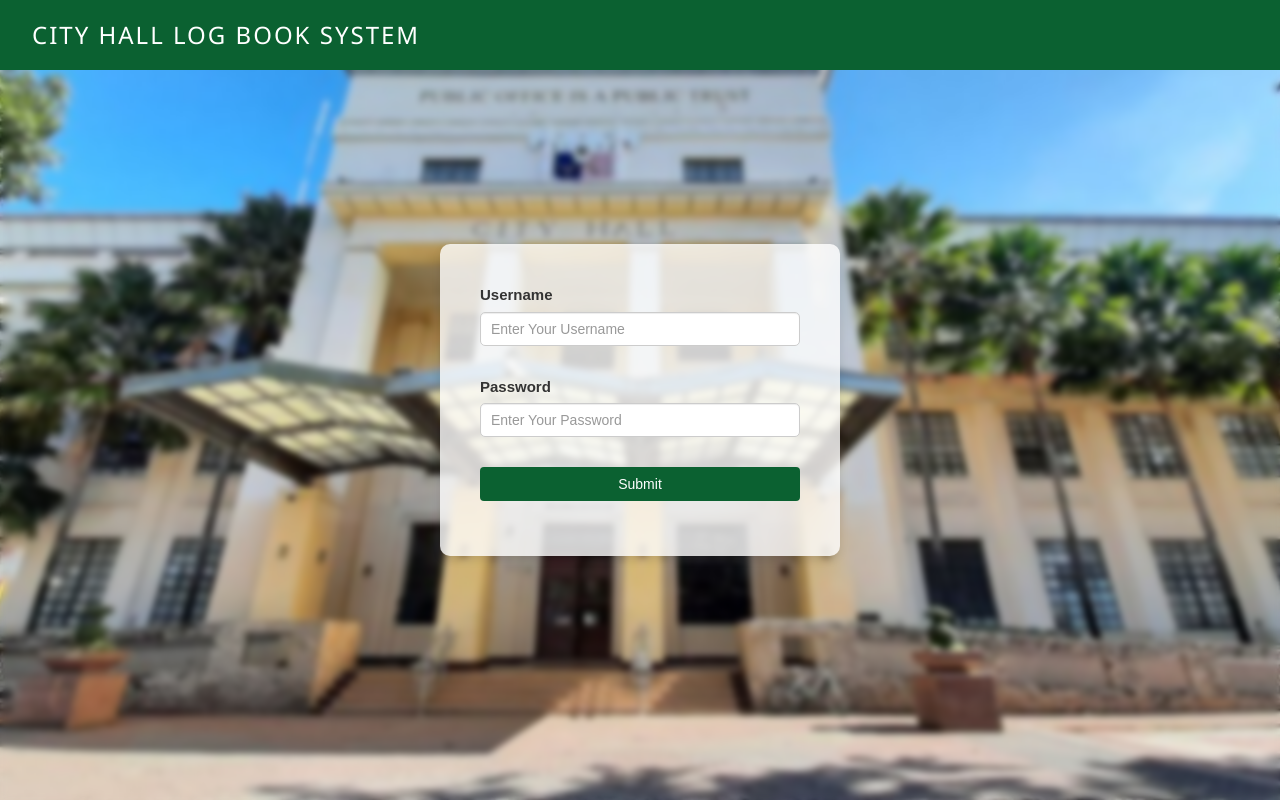
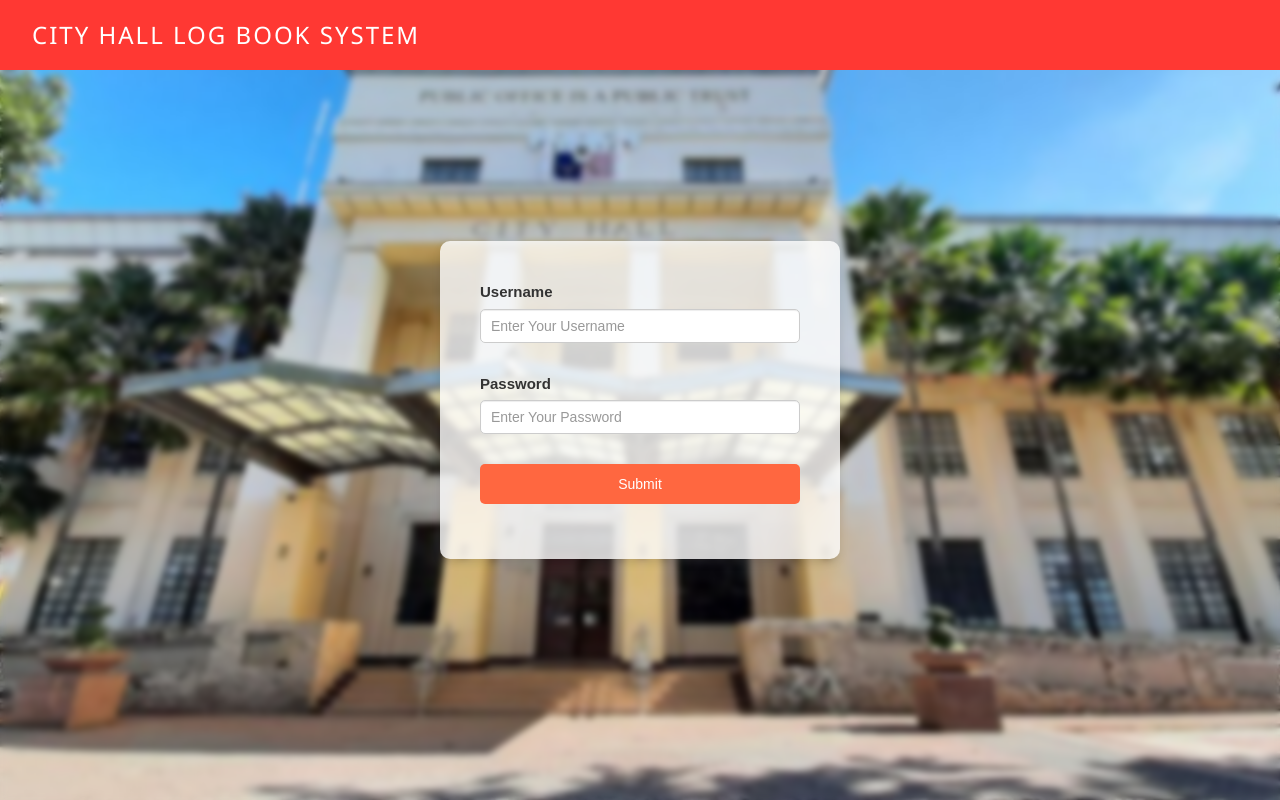
Before and after one commit to Anuada/City_Hall_Log_Book_System, a PHP site: page /page/admin_login.php in a window 1280 px wide. Run offline with PHP 8.4, Linux system fonts and the light colour scheme; some libraries are stand-ins or nearby versions.

Commit message:
More Changes UI Design all page

```diff
--- a/assets/css/admin.login.css
+++ b/assets/css/admin.login.css
@@ -77,3 +77,17 @@ body {
   a {
     text-decoration: none;
   }
+
+  .btn-submit {
+    background-color: #ff6740;
+    color: white;
+    border: none;
+    padding: 10px 20px;
+    border-radius: 5px;
+    cursor: pointer;
+    font-size: bold;
+}
+
+.btn-submit:hover {
+    background-color: #e65c33;
+}
--- a/assets/css/app.css
+++ b/assets/css/app.css
@@ -6,16 +6,16 @@ body {
 }
 
 .ch-green {
-    background-color: #0b6131;
+    background-color: #ff6740;
     color: #fff;
 }
 
 .ch-green-text {
-    color: #0b6131;
+    color: #ff6740;
 }
 
 .active-ch {
-    background-color: #0b6131;
+    background-color: #ff6740;
     color: #fff;
     border-radius: 5px;
     z-index: -1;
--- a/assets/css/loader.css
+++ b/assets/css/loader.css
@@ -20,11 +20,11 @@
   animation: dot-pulse2 1.5s ease-in-out infinite;
 }
 
-.dot-1 { background-color: #0b6131; animation-delay: 0s; }
-.dot-2 { background-color: #35c072; animation-delay: 0.3s; }
-.dot-3 { background-color: #0b6131; animation-delay: 0.6s; }
-.dot-4 { background-color: #35c072; animation-delay: 0.9s; }
-.dot-5 { background-color: #0b6131; animation-delay: 1.2s; }
+.dot-1 { background-color: #ff6740; animation-delay: 0s; }
+.dot-2 { background-color: #ff6740; animation-delay: 0.3s; }
+.dot-3 { background-color: #ff6740; animation-delay: 0.6s; }
+.dot-4 { background-color: #ff6740; animation-delay: 0.9s; }
+.dot-5 { background-color: #ff6740; animation-delay: 1.2s; }
 
 @keyframes dot-pulse2 {
   0% { transform: scale(0.5); opacity: 0.5; }
--- a/assets/js/log.calendar.js
+++ b/assets/js/log.calendar.js
@@ -133,7 +133,7 @@ const handleChangeStatus = async (payload) => {
 const calendar = new Calendar(calendarEl, {
     initialView: 'dayGridMonth',
     events: '../api/logs.php',
-    eventColor: '#0b6131',
+    eventColor: '#ff6740',
     dayMaxEvents: 2,
     selectable: true,
     datesSet: async () => {
--- a/page/admin_login.php
+++ b/page/admin_login.php
@@ -34,7 +34,7 @@ $navbar = ob_get_clean();
       <div class="form-text text-danger" id="passwordError"></div>
     </div>
     <div class="form-group">
-      <button type="submit" class="btn ch-green btn-block">Submit</button>
+    <button type="submit" class="btn btn-block btn-submit">Submit</button>
     </div>
   </form>
 </div>
--- a/shared/navbar_page.php
+++ b/shared/navbar_page.php
@@ -1,13 +1,13 @@
 <div class="w3-top">
-    <div class="w3-bar w3-padding-large w3-row-padding ch-green">
+    <div class="w3-bar w3-padding-large w3-row-padding" style="background-color:#ff3833;">
         <h3 class="w3-half">
-            <a href="../page/" style="text-decoration: none; letter-spacing: 2px;">
+            <a href="../page/" style="text-decoration: none; letter-spacing: 2px; color:white">
                 CITY HALL LOG BOOK SYSTEM
             </a>
         </h3>
         <?php if (isset($_SESSION['id']) && isset($displayLogout)): ?>
             <div class="w3-half" style="display:flex; justify-content: flex-end; align-items: center">
-                <button type="button" id="logoutButton" class="btn ch-green btn-lg"><i class="fas fa-sign-out"></i><span
+                <button type="button" id="logoutButton" style="background-color:#ff6740;" class="btn ch-green btn-lg"><i class="fas fa-sign-out"></i><span
                         style="margin-left:10px">Logout</span></button>
             </div>
         <?php endif ?>
```
Also changed, not shown: assets/js/log.form.js (+1 -10 lines), page/index.php (+19 -29 lines), page/index1.php (added, +45 -0 lines), page/log.php (deleted, +0 -35 lines).
